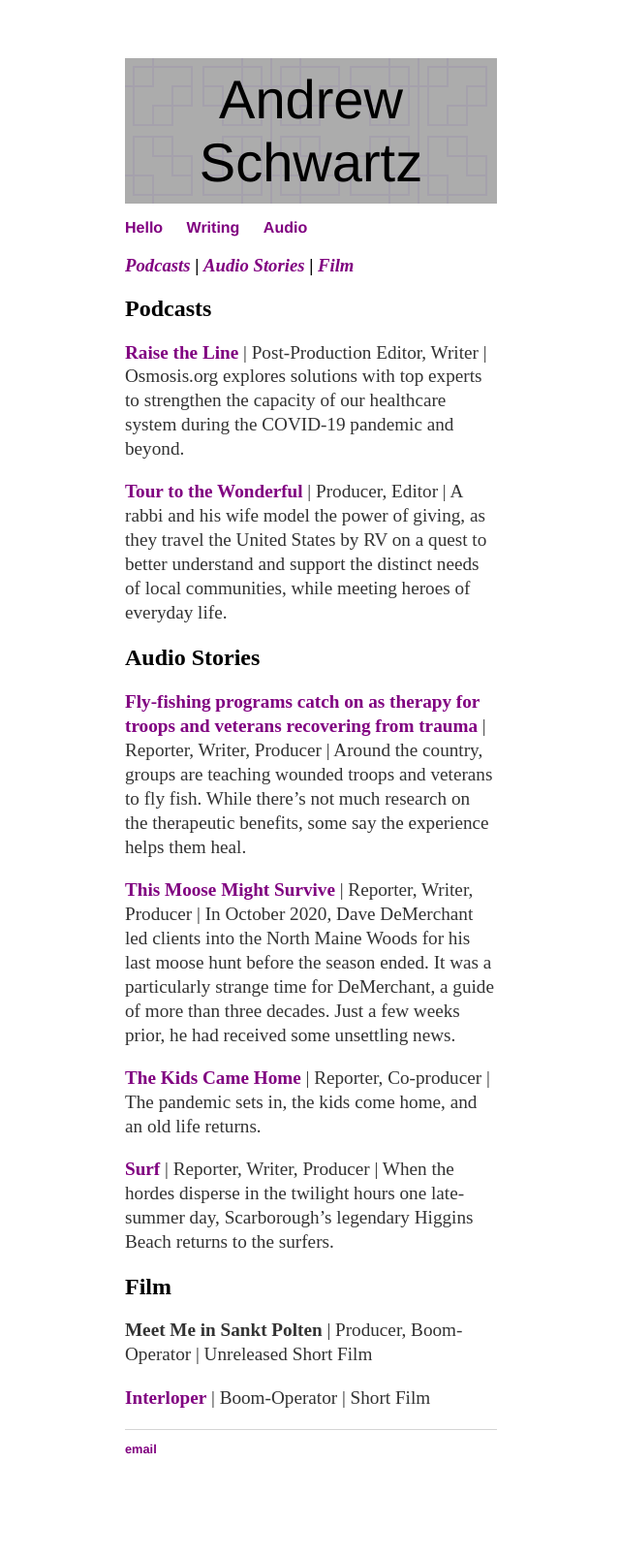
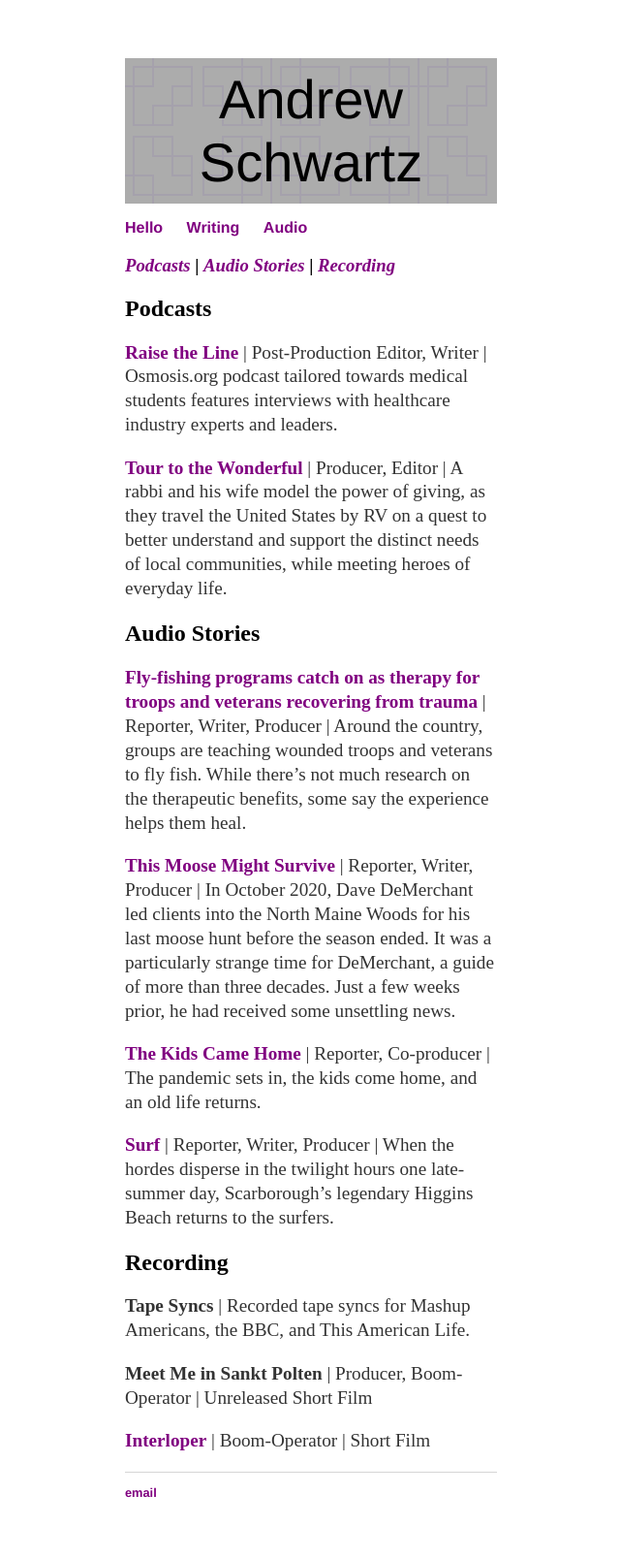
Before and after one commit to aonschwartz/aonschwartz.github.io, a Jekyll site: the page built from about/audio.md, in a window 1280 px wide. Shown: the whole page at 97% size, without its empty margins (319-959 px from the left). Built offline with Jekyll 4.4.1, drawn with Linux system fonts in a browser that asks for light colours; before the commit the page ends 1562 px from its top, so only the background shows below that.

Commit message:
Update audio.md

```diff
--- a/about/audio.md
+++ b/about/audio.md
@@ -3,12 +3,12 @@ title: "Audio"
 permalink: /audio/
 layout: default
 ---
-### *[Podcasts](#Podcasts)* \| *[Audio Stories](#Audio Stories)* \| *[Film](#Film)*
+### *[Podcasts](#Podcasts)* \| *[Audio Stories](#Audio Stories)* \| *[Recording](#Recording)*
 
 
 ## <a name="Podcasts"><a/>Podcasts
 
-**[Raise the Line](https://www.osmosis.org/raisethelinepodcast)** \| Post-Production Editor, Writer \| Osmosis.org explores solutions with top experts to strengthen the capacity of our healthcare system during the COVID-19 pandemic and beyond.
+**[Raise the Line](https://www.osmosis.org/raisethelinepodcast)** \| Post-Production Editor, Writer \| Osmosis.org podcast tailored towards medical students features interviews with healthcare industry experts and leaders.
 
 **[Tour to the Wonderful](https://podcasts.apple.com/us/podcast/tour-to-the-wonderful-podcast/id1547001141)** \| Producer, Editor \| A rabbi and his wife model the power of giving, as they travel the United States by RV on a quest to better understand and support the distinct needs of local communities, while meeting heroes of everyday life.
 
@@ -22,7 +22,9 @@ layout: default
 
 **[Surf](https://soundcloud.com/andrew-schwartz-191964276/surfing)** \| Reporter, Writer, Producer \| When the hordes disperse in the twilight hours one late-summer day, Scarborough's legendary Higgins Beach returns to the surfers.
 
-## <a name="Film"><a/>Film
+## <a name="Recording"><a/>Recording
+
+**Tape Syncs** \| Recorded tape syncs for Mashup Americans, the BBC, and This American Life.
 
 **Meet Me in Sankt Polten** \| Producer, Boom-Operator \| Unreleased Short Film
 
```
